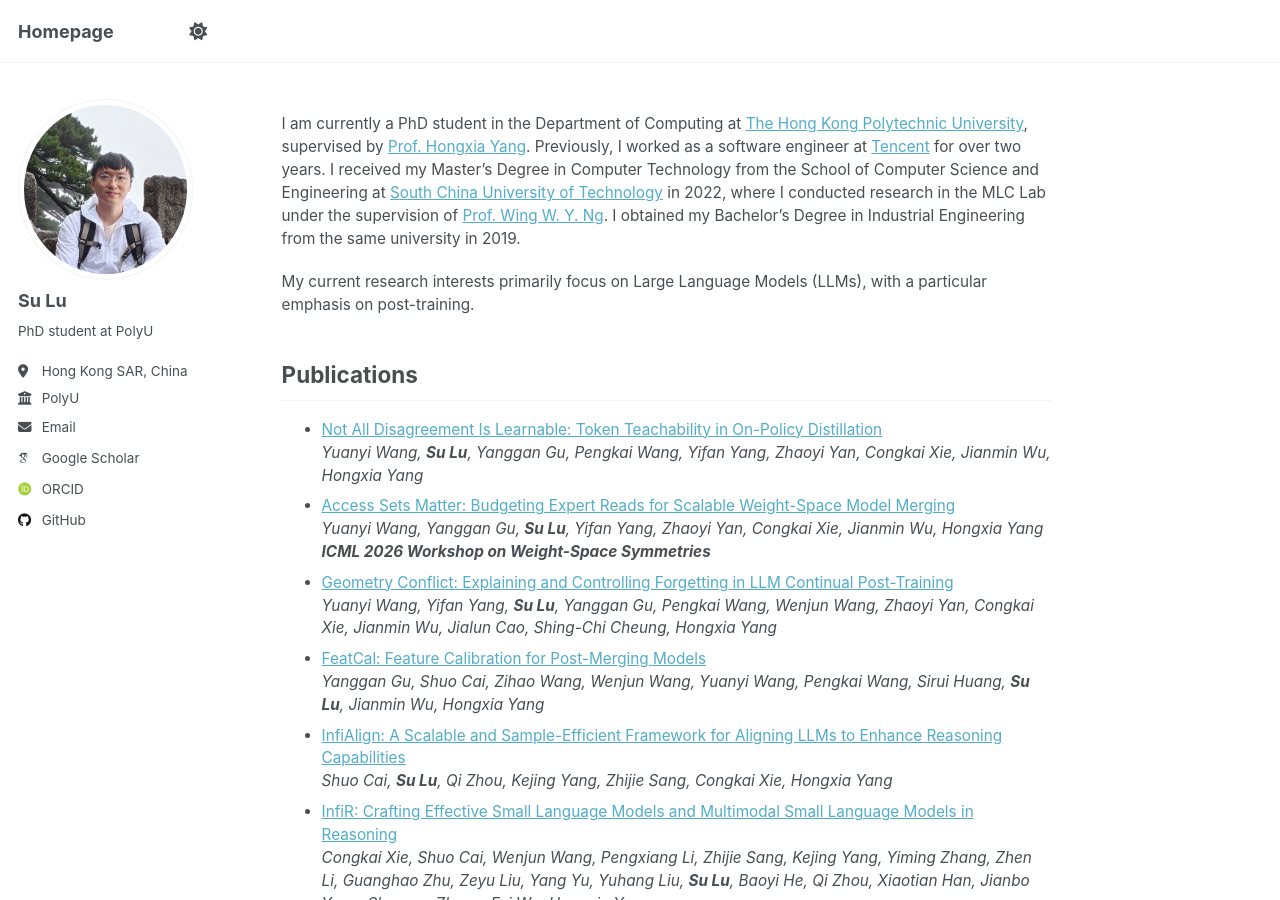
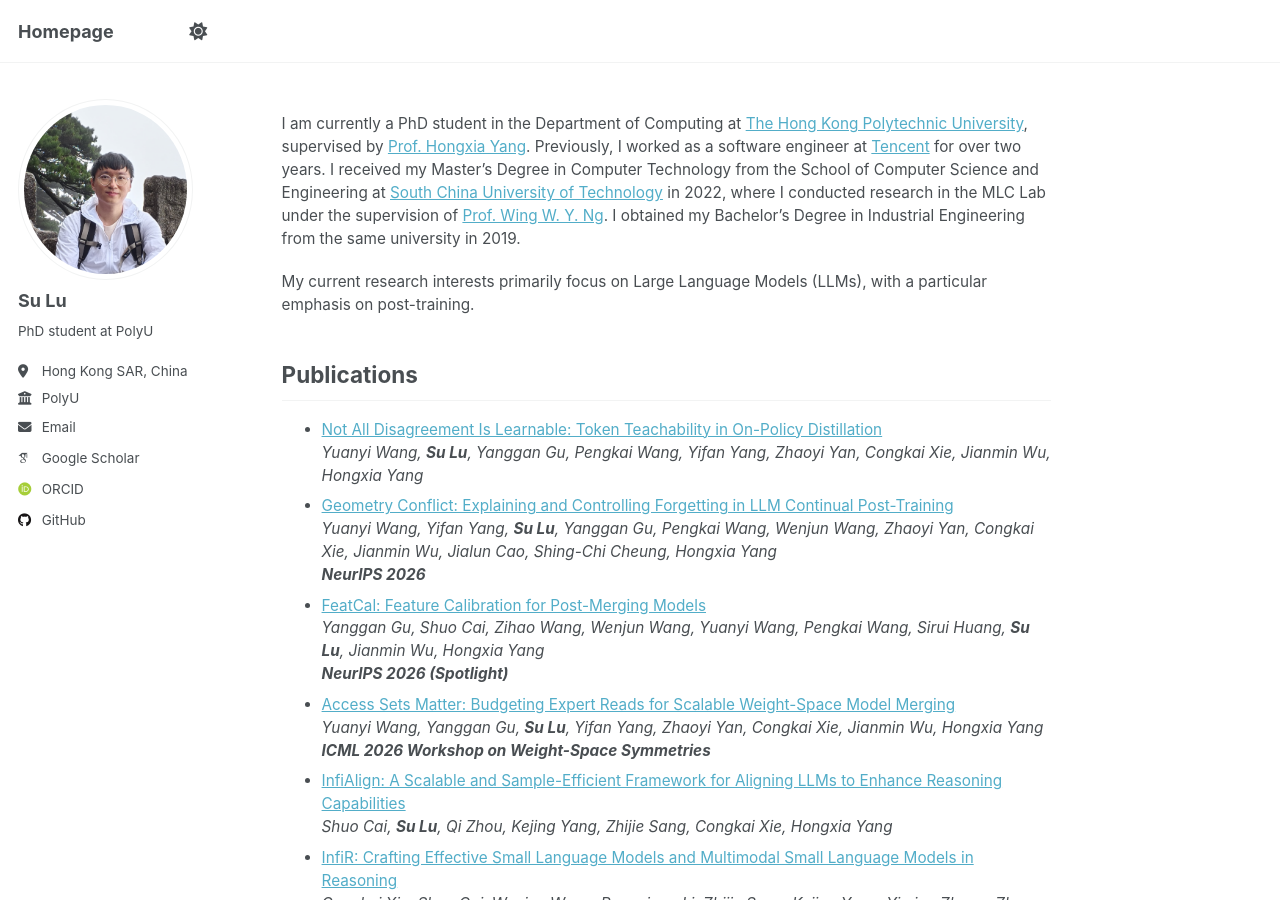
Before and after one commit to luppx/luppx.github.io, a Jekyll site: the page built from _pages/about.md, in a window 1280 px wide and 900 px high. Built offline with Jekyll 4.4.1, drawn with Linux system fonts in a browser that asks for light colours; some web fonts are replaced; a script that is not in the unit is left out.

Commit message:
update publications

```diff
--- a/_pages/about.md
+++ b/_pages/about.md
@@ -14,13 +14,15 @@ My current research interests primarily focus on Large Language Models (LLMs), w
 ## Publications
 * [Not All Disagreement Is Learnable: Token Teachability in On-Policy Distillation](https://arxiv.org/abs/2605.26844)
 *Yuanyi Wang, **Su Lu**, Yanggan Gu, Pengkai Wang, Yifan Yang, Zhaoyi Yan, Congkai Xie, Jianmin Wu, Hongxia Yang*
+* [Geometry Conflict: Explaining and Controlling Forgetting in LLM Continual Post-Training](https://arxiv.org/abs/2605.09608)
+*Yuanyi Wang, Yifan Yang, **Su Lu**, Yanggan Gu, Pengkai Wang, Wenjun Wang, Zhaoyi Yan, Congkai Xie, Jianmin Wu, Jialun Cao, Shing-Chi Cheung, Hongxia Yang*
+***NeurIPS 2026***
+* [FeatCal: Feature Calibration for Post-Merging Models](https://arxiv.org/abs/2605.13030)
+*Yanggan Gu, Shuo Cai, Zihao Wang, Wenjun Wang, Yuanyi Wang, Pengkai Wang, Sirui Huang, **Su Lu**, Jianmin Wu, Hongxia Yang*
+***NeurIPS 2026 (Spotlight)***
 * [Access Sets Matter: Budgeting Expert Reads for Scalable Weight-Space Model Merging](https://openreview.net/forum?id=aQIOppFWrT)
 *Yuanyi Wang, Yanggan Gu, **Su Lu**, Yifan Yang, Zhaoyi Yan, Congkai Xie, Jianmin Wu, Hongxia Yang*
 ***ICML 2026 Workshop on Weight-Space Symmetries***
-* [Geometry Conflict: Explaining and Controlling Forgetting in LLM Continual Post-Training](https://arxiv.org/abs/2605.09608)
-*Yuanyi Wang, Yifan Yang, **Su Lu**, Yanggan Gu, Pengkai Wang, Wenjun Wang, Zhaoyi Yan, Congkai Xie, Jianmin Wu, Jialun Cao, Shing-Chi Cheung, Hongxia Yang*
-* [FeatCal: Feature Calibration for Post-Merging Models](https://arxiv.org/abs/2605.13030)
-*Yanggan Gu, Shuo Cai, Zihao Wang, Wenjun Wang, Yuanyi Wang, Pengkai Wang, Sirui Huang, **Su Lu**, Jianmin Wu, Hongxia Yang*
 * [InfiAlign: A Scalable and Sample-Efficient Framework for Aligning LLMs to Enhance Reasoning Capabilities](https://arxiv.org/abs/2508.05496)
 *Shuo Cai, **Su Lu**, Qi Zhou, Kejing Yang, Zhijie Sang, Congkai Xie, Hongxia Yang*
 * [InfiR: Crafting Effective Small Language Models and Multimodal Small Language Models in Reasoning](https://arxiv.org/abs/2502.11573)
```
